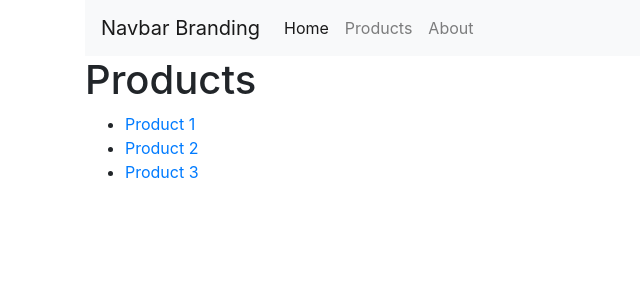
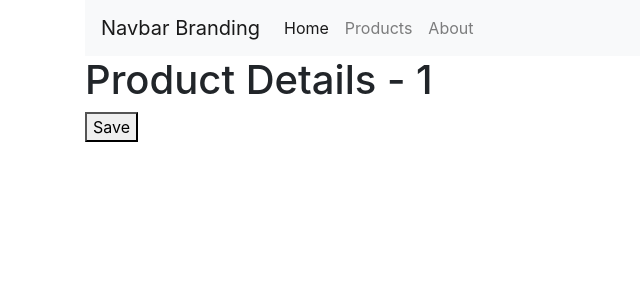
Before and after one commit to tjcj211/demo-app, a React (Create React App) app: page /products/1 in a window 1280 px wide. Shown: the top 300 px of the page, without its empty margins (0-640 px from the left). Built offline with nearby package versions, Linux system fonts and the light colour scheme.

Commit message:
LS17.7 Routing with Params

```diff
--- a/src/App.js
+++ b/src/App.js
@@ -3,6 +3,7 @@
 import NavBar from './components/navBar';
 import { Switch, Route, Redirect } from 'react-router-dom';
 import Products from './components/products';
+import ProductDetails from './components/productDetails';
 import About from './components/about';
 import NotFound from './components/notFound';
 
@@ -11,6 +12,7 @@
 		<div className="container">
 			<NavBar />
 			<Switch>
+				<Route path="/products/:id" component={ProductDetails} />
 				<Route
 					path="/products"
 					render={(props) => (
--- a/src/components/productDetails.jsx
+++ b/src/components/productDetails.jsx
@@ -1,4 +1,4 @@
-import React, { Component } from "react";
+import React, { Component } from 'react';
 
 class ProductDetails extends Component {
 	handleSave = () => {
@@ -8,7 +8,7 @@
 	render() {
 		return (
 			<div>
-        <h1>Product Details - </h1>
+				<h1>Product Details - {this.props.match.params.id}</h1>
 				<button onClick={this.handleSave}>Save</button>
 			</div>
 		);
```
Lines whose indentation alone changed are shown as unchanged.
